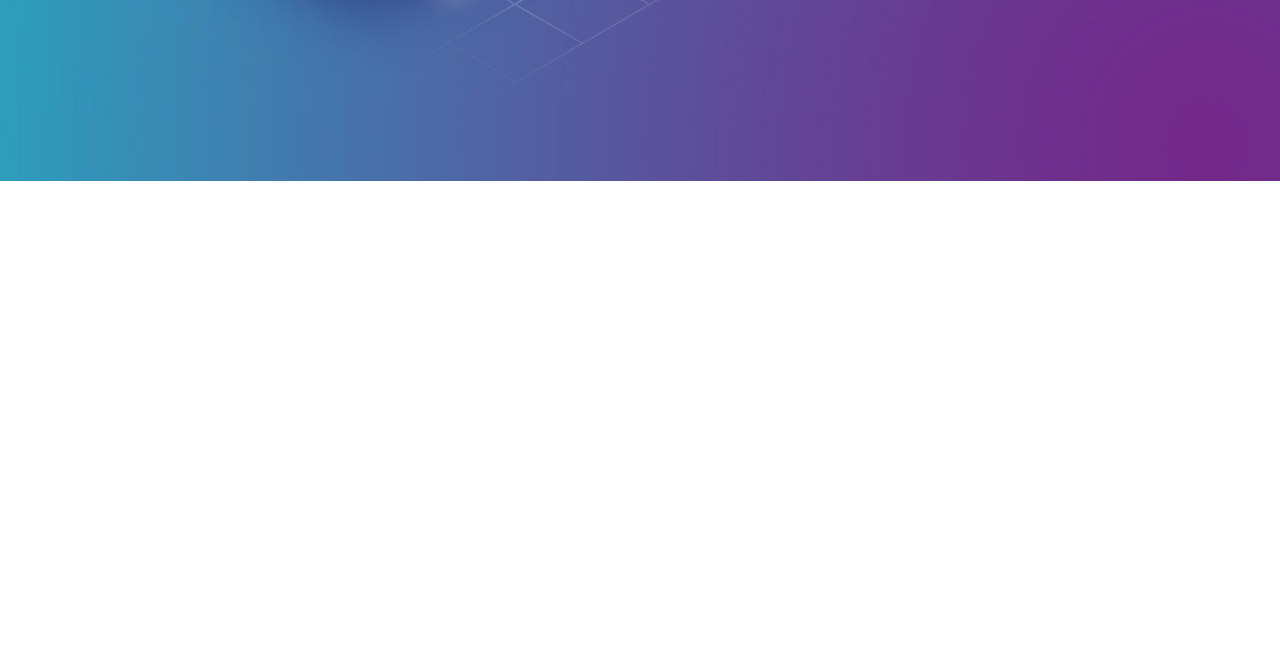
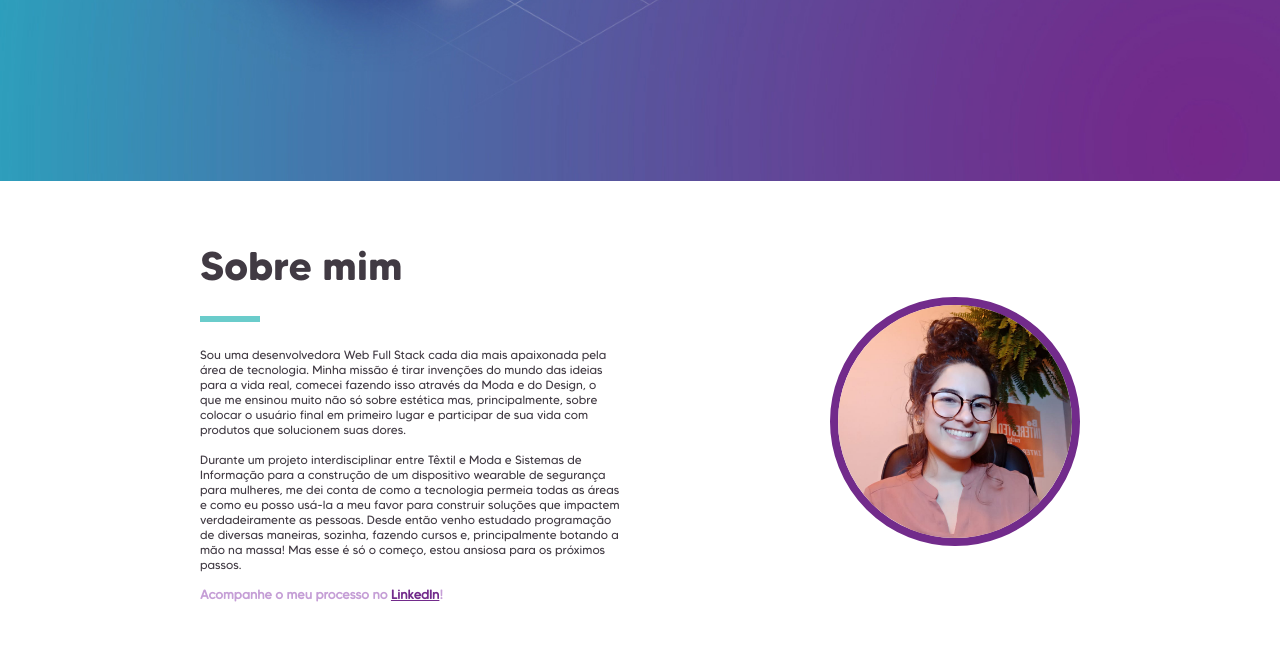
Before and after one commit to RenataRochaAlves/portfolio, a plain HTML site: page index.html in a window 1280 px wide. Shown: the part 619-1281 px from the top of the page. Before the commit the page ends 800 px from the top, so only its background shows below. Drawn offline with Linux system fonts and the light colour scheme; a script that the page names is missing.

Commit message:
adicionando sobre mim

```diff
--- a/css/style.css
+++ b/css/style.css
@@ -23,6 +23,8 @@ body {
     font-family: tommyregular;
     font-size: 12px;
 }
+
+/* HEADER */
 
 header {
     width: 100%;
@@ -76,13 +78,13 @@ header nav ul li:hover {
     right: 10%;
 }
 
-.intro h4 {
-    font-size: 3rem;
+h4 {
+    font-size: 2.5rem;
     font-family: tommybold;
-    padding-bottom: 20px;
-    width: 70px;
+    padding-bottom: 25px;
+    width: 60px;
     border-bottom: 6px solid white;
-    margin-bottom: 20px;
+    margin-bottom: 25px;
 }
 
 .intro p {
@@ -117,15 +119,15 @@ header nav ul li:hover {
 }
 
 .contact button:hover {
-    background-color: #53a7a5;
+    background-color: #42adac;
 }
 
 #cv-download button {
-    background-color: #3a87b1;
+    background-color: #55a6d1;
 }
 
 #cv-download button:hover {
-    background-color: #55a6d1;
+    background-color: #3a87b1;
 }
 
 .icons {
@@ -147,3 +149,50 @@ header nav ul li:hover {
 .icons svg:hover {
     fill: white;
 }
+
+/* ABOUT */
+.about {
+    width: 100%;
+    padding: 60px;
+    padding-right: 200px;
+    padding-left: 200px;
+    display: flex;
+    flex-direction: row;
+    justify-content: space-between;
+    align-items: center;
+}
+
+.about div {
+    width: calc(50% - 20px);
+    color: #413a43;
+}
+
+.about div img {
+    width: 250px;
+    border-radius: 300px;
+    border: 8px solid #722b8b;
+}
+
+.about div:last-child {
+    display: flex;
+    justify-content: center;
+    width: auto;
+}
+
+.about h4 {
+    white-space: nowrap;
+    border-bottom: 6px solid #6acccb;
+}
+
+.about p {
+    margin-bottom: 15px;
+}
+
+.about h5 {
+    font-size: 0.8rem;
+    color: #c59ed6;
+}
+
+.about a {
+    color: #722b8b;
+}
--- a/index.html
+++ b/index.html
@@ -60,9 +60,22 @@
                     </a>
                 </div>
             </div>
-
         </div>
     </header>
+    <main>
+       <div class="about">
+            <div>
+                <h4>Sobre mim</h4>
+                <p>Sou uma desenvolvedora Web Full Stack cada dia mais apaixonada pela área de tecnologia. Minha missão é tirar invenções do mundo das ideias para a vida real, comecei fazendo isso através da Moda e do Design, o que me ensinou muito não só sobre estética mas, principalmente, sobre colocar o usuário final em primeiro lugar e participar de sua vida com produtos que solucionem suas dores.</p>
+                <p>Durante um projeto interdisciplinar entre Têxtil e Moda e Sistemas de Informação para a construção de um dispositivo wearable de segurança para mulheres, me dei conta de como a tecnologia permeia todas as áreas e como eu posso usá-la a meu favor para construir soluções que impactem verdadeiramente as pessoas. Desde então venho estudado programação de diversas maneiras, sozinha, fazendo cursos e, principalmente botando a mão na massa! Mas esse é só o começo, estou ansiosa para os próximos passos.</p>
+                <h5>Acompanhe o meu processo no <a href="https://www.linkedin.com/in/renata-rocha-alves/">LinkedIn</a>!</h5>
+            </div>
+            <div>
+                <img src="img/profile.jpeg" alt="Renata Rocha">
+            </div>
+        </div>
+    </main>
+
     <!-- GetButton.io widget -->
     <script type="text/javascript">
         (function () {
```
Also changed, not shown: img/profile.jpeg (added), 1 other file.
